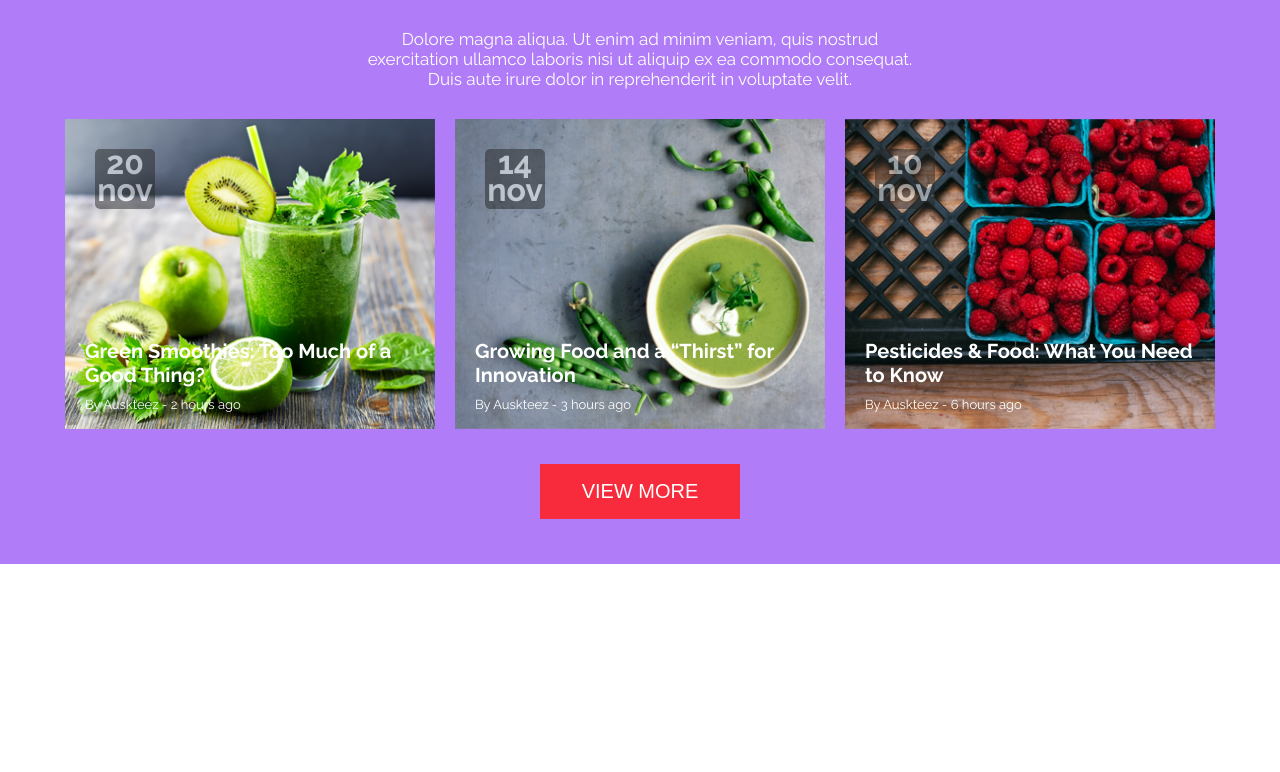
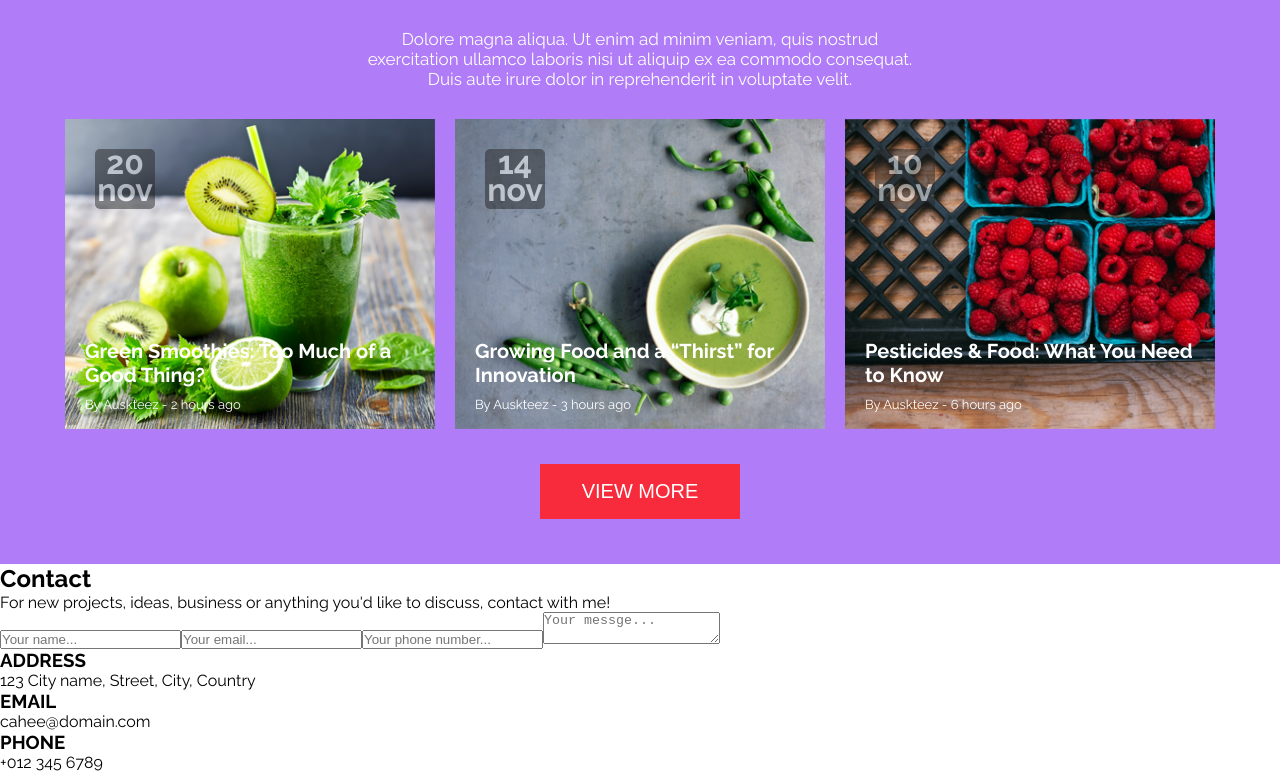
Before and after one commit to PaxRimi/Cahee, a React (Create React App) app: page / in a window 1280 px wide. Shown: the part 3968-4740 px from the top of the page. Before the commit the page ends 4532 px from the top, so only its background shows below. Built offline with nearby package versions, Linux system fonts and the light colour scheme.

Commit message:
Add contact section to main file

```diff
--- a/src/App.js
+++ b/src/App.js
@@ -7,6 +7,7 @@ import Services from "./services";
 import Gallery from "./gallery";
 import Subscription from "./subscription";
 import Blog from "./blog";
+import Contact from "./contact";
 
 class App extends Component {
   render() {
@@ -19,6 +20,7 @@ class App extends Component {
         <Gallery/>
         <Subscription/>
         <Blog/>
+        <Contact/>
       </div>
     );
   }
```
